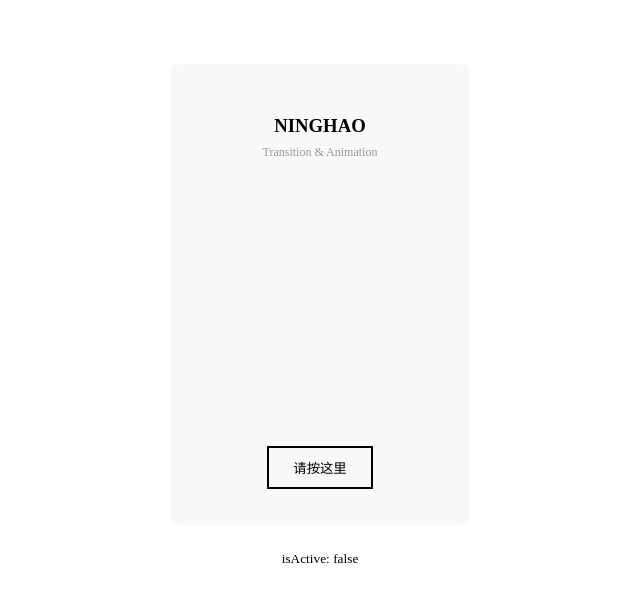
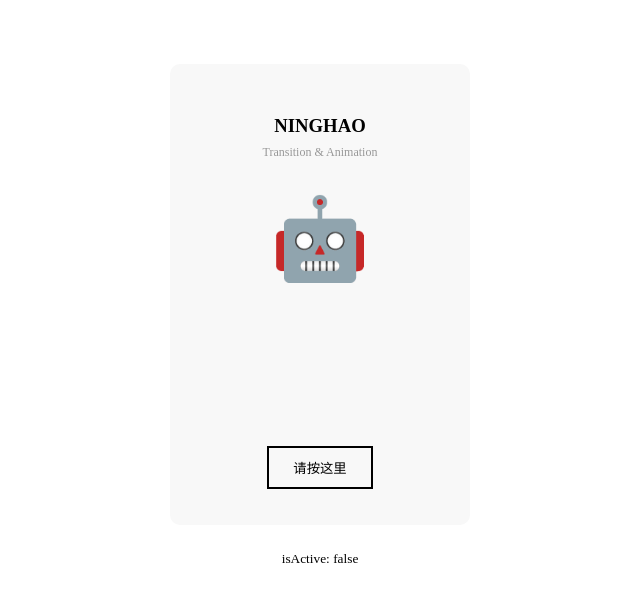
Before and after one commit to Maogxer/xb2-vue, a Vue app: page / in a window 1280 px wide. Both pictures are taken after a click on the button "请按这里". Shown: the top 602 px of the page, without its empty margins (320-960 px from the left). Built offline with nearby package versions, Linux system fonts and the light colour scheme.

Commit message:
组件之间的过渡

```diff
--- a/src/app/app.vue
+++ b/src/app/app.vue
@@ -8,9 +8,9 @@
       <div class="card_content">
         <transition name="custom-classes"
                     enter-active-class="animate__animated animate__tada"
-                    leave-active-class="animate__animated animate__bounce">
-          <div class="emoji"
-               v-if="isActive">👻</div>
+                    leave-active-class="animate__animated animate__bounce"
+                    mode="out-in">
+          <component :is="currentEmoji"></component>
         </transition>
       </div>
       <div class="card_action">
@@ -26,12 +26,27 @@
 </template>
 
 <script>
+import GhostEmoji from "./components/ghost-emoji.vue"
+import RobotEmoji from "./components//robot-emoji.vue"
+
 export default {
   data () {
     return {
       name: 'NINGHAO',
-      isActive: true
+      isActive: true,
+      emoji: GhostEmoji
     };
+  },
+
+  components: {
+    GhostEmoji,
+    RobotEmoji
+  },
+
+  computed: {
+    currentEmoji () {
+      return this.isActive ? 'GhostEmoji' : 'RobotEmoji';
+    }
   }
 }
 </script>
--- /dev/null
+++ b/src/app/components/ghost-emoji.vue
@@ -0,0 +1,3 @@
+<template>
+  <div class="emoji">👻</div>
+</template>
--- /dev/null
+++ b/src/app/components/robot-emoji.vue
@@ -0,0 +1,3 @@
+<template>
+  <div class="emoji">🤖</div>
+</template>
```
